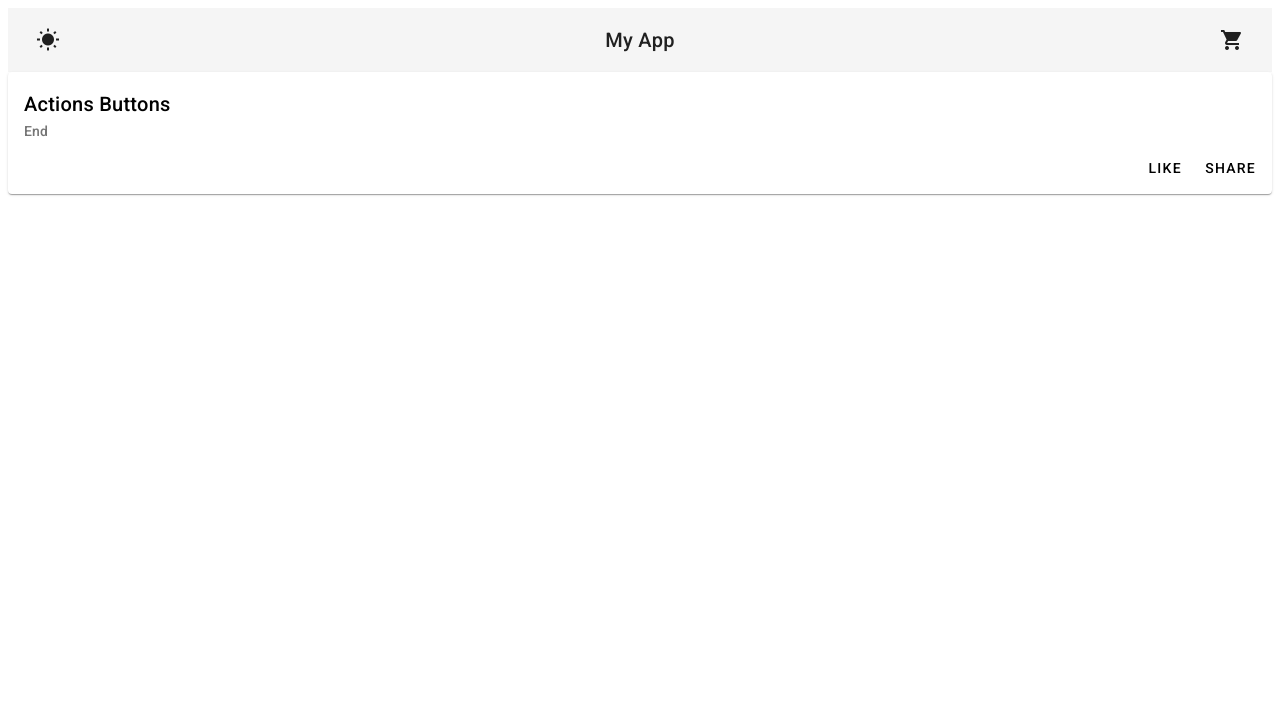
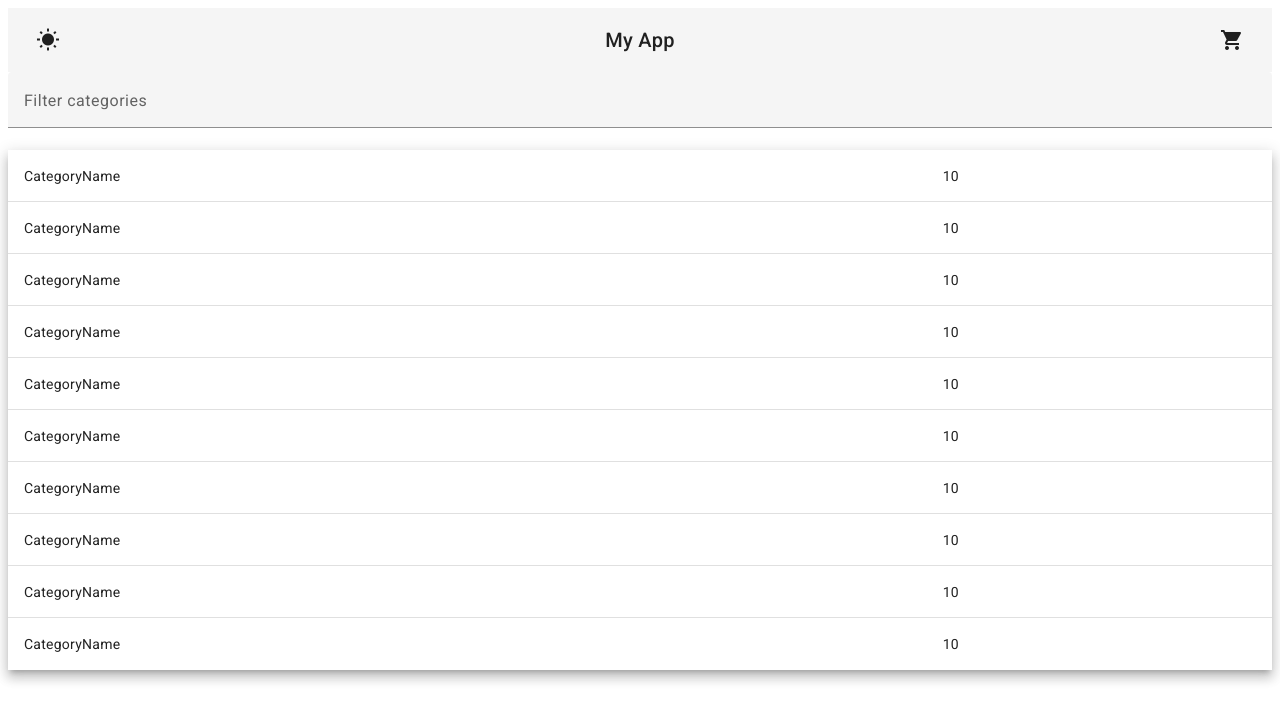
Before and after one commit to RonaldaCela/shopping-microsite, an Angular app: page / in a window 1280 px wide. Shown: the top 722 px of the page. Built offline with nearby package versions, Linux system fonts and the light colour scheme.

Commit message:
added CategoryListComponent
ng generate component category-list
used example:
https://material.angular.io/components/table/examples#table-filtering

```diff
--- a/src/app/app.component.html
+++ b/src/app/app.component.html
@@ -1,3 +1,5 @@
 <app-toolbar></app-toolbar>
 
-<app-product-list></app-product-list>
+<app-category-list></app-category-list>
+
+<!-- <app-product-list></app-product-list> -->
--- a/src/app/app.module.ts
+++ b/src/app/app.module.ts
@@ -6,6 +6,7 @@
 import { ProductListComponent } from './product-list/product-list.component';
 import { BrowserAnimationsModule } from '@angular/platform-browser/animations';
 import { ToolbarComponent } from './toolbar/toolbar.component';
+import { CategoryListComponent } from './category-list/category-list.component';
 
 @NgModule({
   declarations: [
@@ -17,6 +18,7 @@
     BrowserAnimationsModule,
     ProductListComponent,
     ToolbarComponent,
+    CategoryListComponent,
   ],
   providers: [],
   bootstrap: [AppComponent]
--- /dev/null
+++ b/src/app/category-list/category-list.component.html
@@ -0,0 +1,28 @@
+<mat-form-field>
+    <mat-label>Filter categories</mat-label>
+    <input matInput (keyup)="applyFilter($event)" placeholder="..." #input>
+  </mat-form-field>
+
+  <table mat-table [dataSource]="dataSource" class="mat-elevation-z8">
+
+    <!-- Position Column -->
+    <ng-container matColumnDef="category">
+      <th mat-header-cell *matHeaderCellDef> Category </th>
+      <td mat-cell *matCellDef="let element"> {{element.category}} </td>
+    </ng-container>
+
+    <!-- Name Column -->
+    <ng-container matColumnDef="items">
+      <th mat-header-cell *matHeaderCellDef> Items </th>
+      <td mat-cell *matCellDef="let element"> {{element.items}} </td>
+    </ng-container>
+
+    <!-- Uncomment below to show the table header -->
+    <!-- <tr mat-header-row *matHeaderRowDef="displayedColumns"></tr> -->
+    <tr mat-row *matRowDef="let row; columns: displayedColumns;"></tr>
+
+    <!-- Row shown when there is no matching data. -->
+    <tr class="mat-row" *matNoDataRow>
+      <td class="mat-cell" colspan="4">No data matching the filter "{{input.value}}"</td>
+    </tr>
+  </table>
--- /dev/null
+++ b/src/app/category-list/category-list.component.scss
@@ -0,0 +1,9 @@
+/* Structure */
+table {
+    width: 100%;
+  }
+
+  .mat-mdc-form-field {
+    font-size: 14px;
+    width: 100%;
+  }
--- /dev/null
+++ b/src/app/category-list/category-list.component.ts
@@ -0,0 +1,40 @@
+import { Component } from '@angular/core';
+import {MatTableDataSource, MatTableModule} from '@angular/material/table';
+import {MatInputModule} from '@angular/material/input';
+import {MatFormFieldModule} from '@angular/material/form-field';
+
+export interface CategoryElement {
+  category: string;
+  items: number;
+}
+
+const CATEGORY_ELEMENTS: CategoryElement[] = [
+  {category: 'CategoryName', items: 10},
+  {category: 'CategoryName', items: 10},
+  {category: 'CategoryName', items: 10},
+  {category: 'CategoryName', items: 10},
+  {category: 'CategoryName', items: 10},
+  {category: 'CategoryName', items: 10},
+  {category: 'CategoryName', items: 10},
+  {category: 'CategoryName', items: 10},
+  {category: 'CategoryName', items: 10},
+  {category: 'CategoryName', items: 10},
+];
+
+@Component({
+  standalone: true,
+  selector: 'app-category-list',
+  templateUrl: './category-list.component.html',
+  styleUrl: './category-list.component.scss',
+  imports: [MatFormFieldModule, MatInputModule, MatTableModule],
+})
+export class CategoryListComponent {
+  displayedColumns: string[] = ['category', 'items'];
+  dataSource = new MatTableDataSource(CATEGORY_ELEMENTS);
+
+  applyFilter(event: Event) {
+    const filterValue = (event.target as HTMLInputElement).value;
+    this.dataSource.filter = filterValue.trim().toLowerCase();
+  }
+
+}
```
Also changed, not shown: 1 other file (tests, documents, lock files or other folders).
